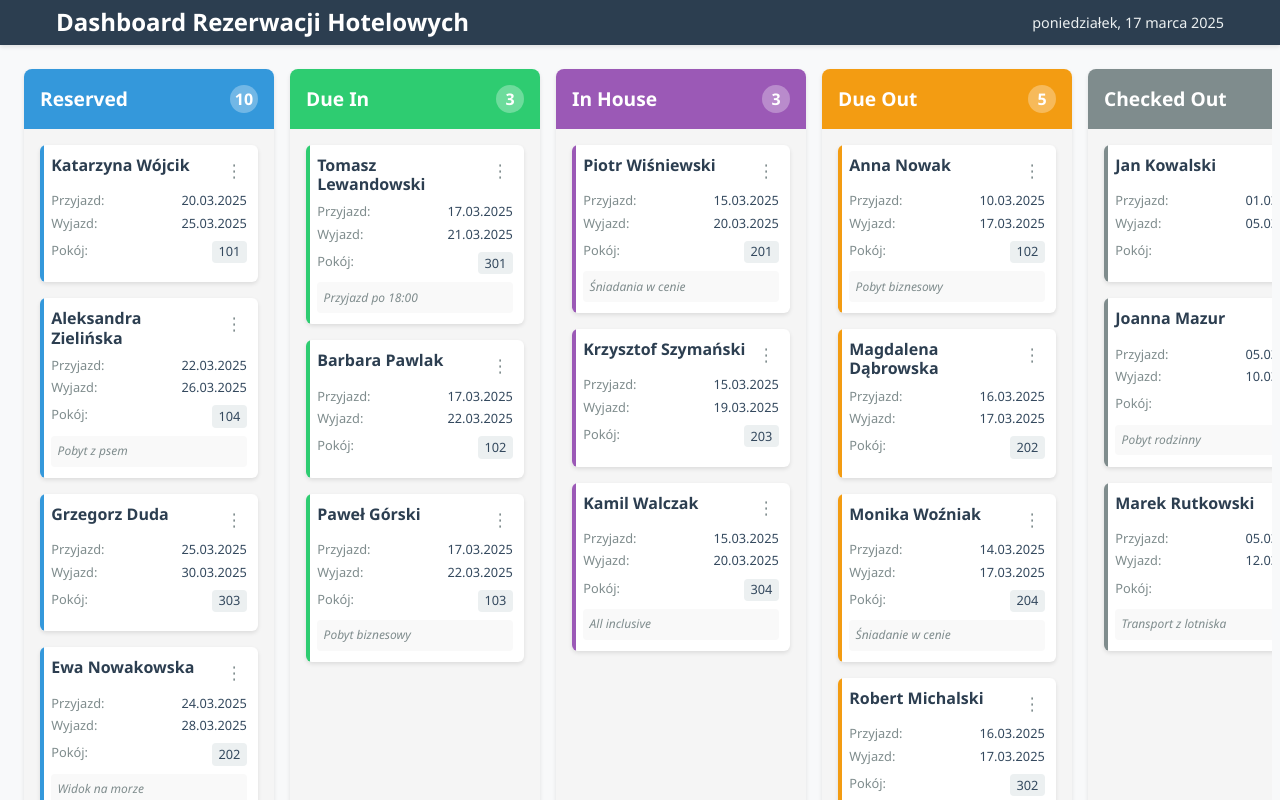
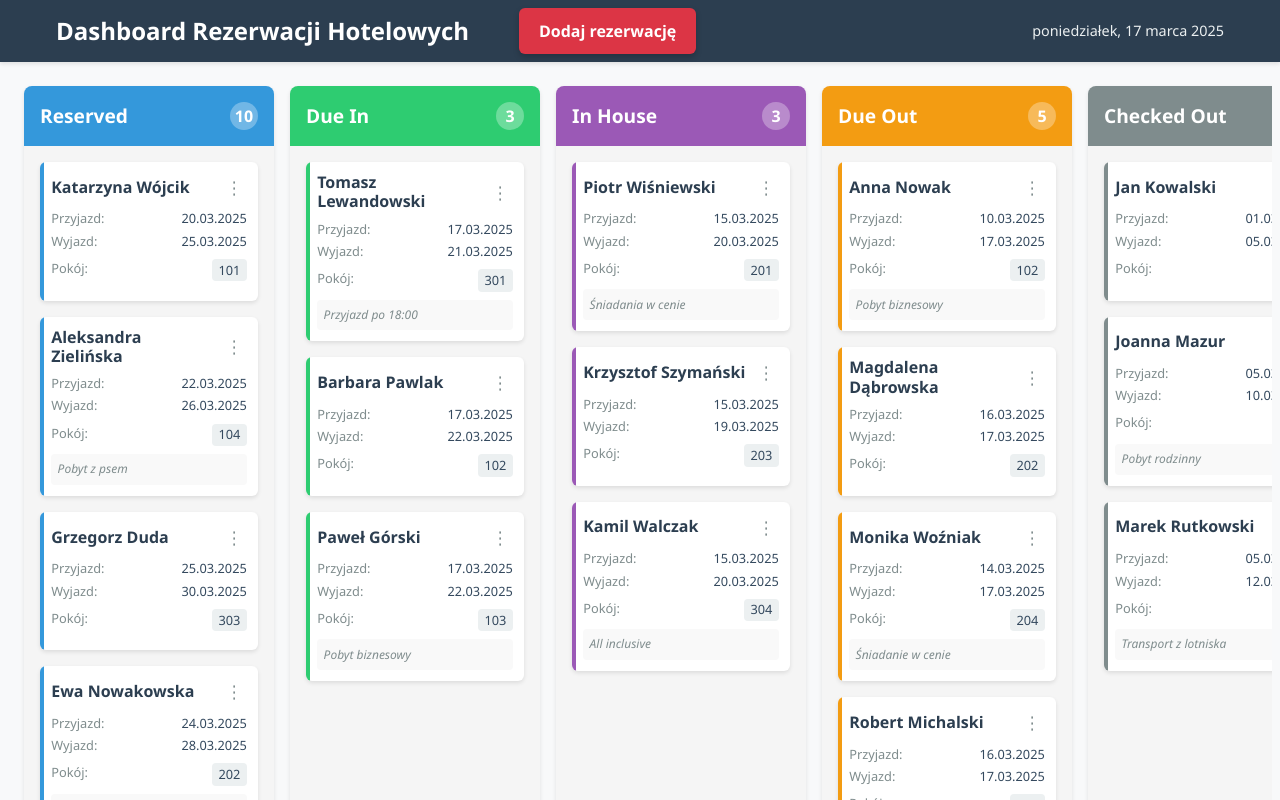
Before and after one commit to KaKarpinski/Reservations-dashboard, a React (Vite) app: page / in a window 1280 px wide. Shown: the top 800 px of the page. Built offline with nearby package versions, Linux system fonts and the light colour scheme.

Commit message:
[RD-005] Add button and dropdown components

```diff
--- /dev/null
+++ b/src/components/Button/Button.css
@@ -0,0 +1,22 @@
+.button {
+  background-color: #dc3545;
+  color: white;
+  font-size: 16px;
+  font-weight: bold;
+  padding: 12px 20px;
+  border: none;
+  border-radius: 6px;
+  cursor: pointer;
+  transition: background 0.3s ease, transform 0.1s ease;
+  box-shadow: 0px 3px 6px rgba(0, 0, 0, 0.2);
+}
+
+.button:hover {
+  background-color: #c82333;
+  box-shadow: 0px 4px 8px rgba(0, 0, 0, 0.3);
+}
+
+.button:active {
+  transform: scale(0.98);
+  box-shadow: 0px 2px 4px rgba(0, 0, 0, 0.2);
+}
--- /dev/null
+++ b/src/components/Button/Button.tsx
@@ -0,0 +1,16 @@
+import "./Button.css"
+
+interface ButtonProps {
+  onClick: () => void;
+  children: React.ReactNode;
+}
+
+const Button: React.FC<ButtonProps> = ({ onClick, children }) => {
+  return (
+    <button onClick={onClick} className="button">
+      {children}
+    </button>
+  )
+}
+
+export default Button;
--- /dev/null
+++ b/src/components/Dropdown/Dropdown.css
@@ -0,0 +1,67 @@
+.dropdown summary {
+  list-style: none;
+}
+
+.dropdown summary::-webkit-details-marker {
+  display: none;
+}
+
+/* TODO: Fix centering of icon component */
+.dropdown-toggle {
+  background: none;
+  border: none;
+  cursor: pointer;
+  color: #7f8c8d;
+  padding: 0.1rem 0.3rem;
+  border-radius: 4px;
+  display: flex;
+  justify-content: center;
+  transition: background-color 0.2s;
+}
+
+.dropdown-toggle:hover {
+  background-color: #f5f5f5;
+  color: #2c3e50;
+}
+
+.dropdown {
+  position: relative;
+}
+
+/* TODO: Fix cutting off menu */
+.dropdown-menu {
+  position: absolute;
+  top: 100%;
+  background: white;
+  border-radius: 6px;
+  box-shadow: 0px 3px 6px rgba(0, 0, 0, 0.2);
+  padding: 8px 0;
+  margin-top: 5px;
+  width: 150px;
+  z-index: 1000;
+  overflow: visible;
+}
+
+.dropdown-menu li {
+  list-style: none;
+  padding: 10px 16px;
+  font-size: 14px;
+  cursor: pointer;
+  transition: background 0.2s;
+  white-space: nowrap;
+}
+
+.dropdown-menu li:hover {
+  background: rgba(0, 0, 0, 0.1);
+}
+
+.dropdown:not([open]) .dropdown-menu {
+  display: none;
+}
+
+.dropdown-menu a {
+  text-decoration: none;
+  color: #333;
+  display: block;
+  width: 100%;
+}
--- /dev/null
+++ b/src/components/Dropdown/Dropdown.tsx
@@ -0,0 +1,23 @@
+import "./Dropdown.css"
+
+interface DropdownProps {
+  icon: React.ReactNode;
+  options: React.ReactNode[]
+}
+
+const Dropdown: React.FC<DropdownProps> = ({ icon, options }) => {
+  return (
+    <details className="dropdown">
+      <summary className="dropdown-toggle">
+        {icon}
+      </summary>
+      <ul className="dropdown-menu">
+        {options.map((e, idx) => <li key={idx}>
+          {e}
+        </li>)}
+      </ul>
+</details>
+  );
+};
+
+export default Dropdown;
--- a/src/components/Header/Header.css
+++ b/src/components/Header/Header.css
@@ -14,6 +14,11 @@
   padding: 0 1rem;
 }
 
+.logo {
+  display: flex;
+  align-items: center;
+  gap: 50px;
+}
 .logo h1 {
   margin: 0;
   font-size: 1.5rem;
--- a/src/components/Header/Header.tsx
+++ b/src/components/Header/Header.tsx
@@ -1,15 +1,19 @@
 import React from 'react';
-import { NavLink } from "react-router";
-import './Header.css';
+import { Link } from "react-router";
+import "./Header.css";
+import Button from "../Button/Button";
 
 const Header: React.FC = () => {
   return (
     <header className="header">
       <div className="header-content">
         <div className="logo">
-          <NavLink to="/">
+          <Link to="/">
             <h1>Dashboard Rezerwacji Hotelowych</h1>
-          </NavLink>
+          </Link>
+          <Link to="/add">
+            <Button onClick={() => {}}>Dodaj rezerwację</Button>
+          </Link>
         </div>
         <div className="header-actions">
           <div className="date-display">
--- a/src/components/ReservationCard/ReservationCard.css
+++ b/src/components/ReservationCard/ReservationCard.css
@@ -27,7 +27,7 @@
 .card-header {
   display: flex;
   justify-content: space-between;
-  align-items: flex-start;
+  align-items: center;
   margin-bottom: 0.5rem;
 }
 
@@ -48,9 +48,10 @@
   cursor: pointer;
   font-size: 1.1rem;
   color: #7f8c8d;
-  padding: 0.1rem 0.3rem;
+  /* padding: 0.1rem 0.3rem; */
   border-radius: 4px;
   transition: background-color 0.2s;
+  pointer-events: none;
 }
 
 .btn-action:hover {
@@ -110,3 +111,8 @@
   color: #7f8c8d;
   font-style: italic;
 }
+.unstyled-button {
+  all: unset;
+  display: inline-block;
+  cursor: pointer;
+}
--- a/src/components/ReservationCard/ReservationCard.tsx
+++ b/src/components/ReservationCard/ReservationCard.tsx
@@ -2,6 +2,8 @@ import React from "react";
 import { Reservation } from "../../types/reservation";
 import { formatDate } from "../../utils/dateFormatters";
 import "./ReservationCard.css";
+import Dropdown from "../Dropdown/Dropdown";
+import { Link } from "react-router";
 
 interface ReservationCardProps {
   reservation: Reservation;
@@ -12,6 +14,9 @@ const ReservationCard: React.FC<ReservationCardProps> = ({
   reservation,
   statusColor,
 }) => {
+  const isEditingEnabled =
+    reservation.status === "Reserved" || reservation.status === "Due In";
+
   return (
     <div className="reservation-card">
       <div
@@ -21,9 +26,17 @@ const ReservationCard: React.FC<ReservationCardProps> = ({
       <div className="card-content">
         <div className="card-header">
           <h3 className="guest-name">{reservation.guestName}</h3>
-          <div className="action-button">
-            <button className="btn-action">⋮</button>
-          </div>
+          <Dropdown
+            icon={
+              <div className="action-button">
+                <button className="btn-action">⋮</button>
+              </div>
+            }
+            options={[
+              ...(isEditingEnabled ? [<Link to="edit">Edit</Link>] : []),
+              <button className="unstyled-button">Delete</button>,
+            ]}
+          />
         </div>
 
         <div className="stay-dates">
--- a/src/pages/ReservationsDashboard/ReservationBoard.tsx
+++ b/src/pages/ReservationsDashboard/ReservationBoard.tsx
@@ -36,6 +36,7 @@ const ReservationBoard: React.FC<ReservationBoardProps> = ({
         <StatusColumn
           status={status as ReservationStatus}
           listLength={reservationList.length}
+          key={status}
         >
           {reservationList.map((reservation) => (
             <ReservationCard
```
